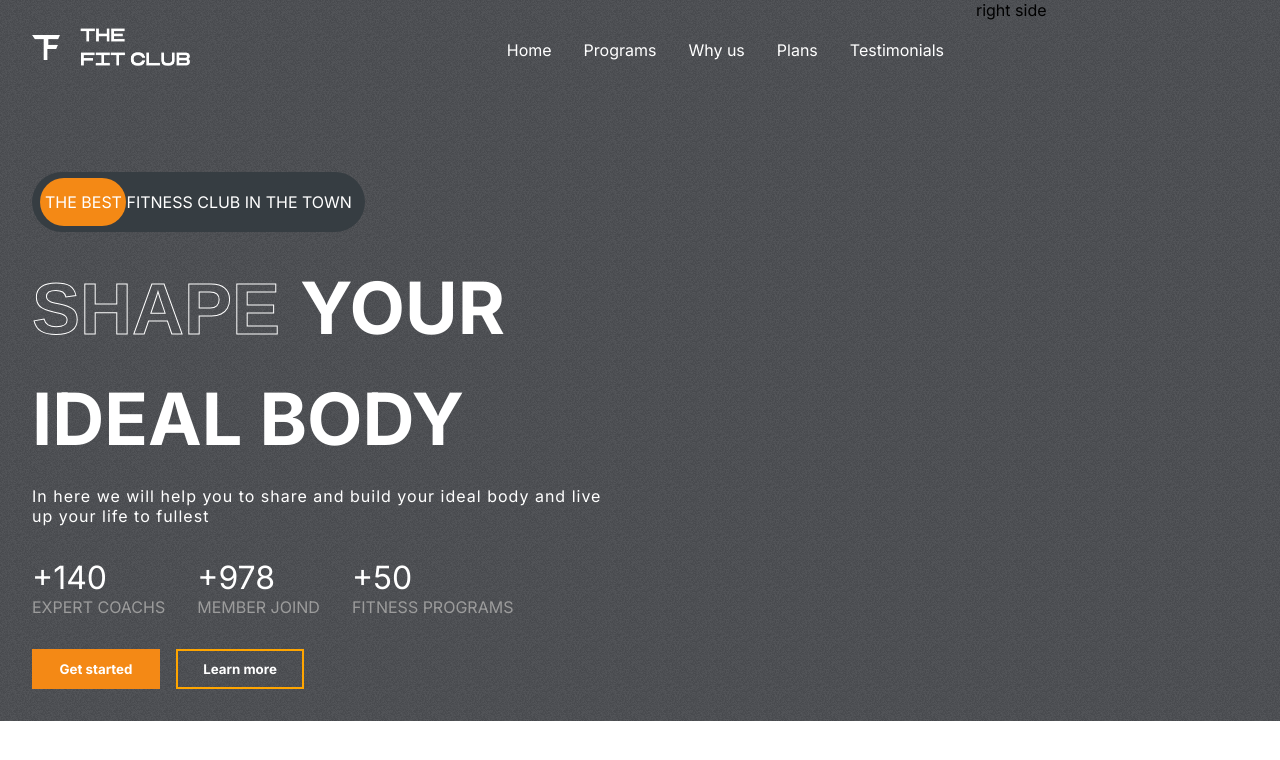
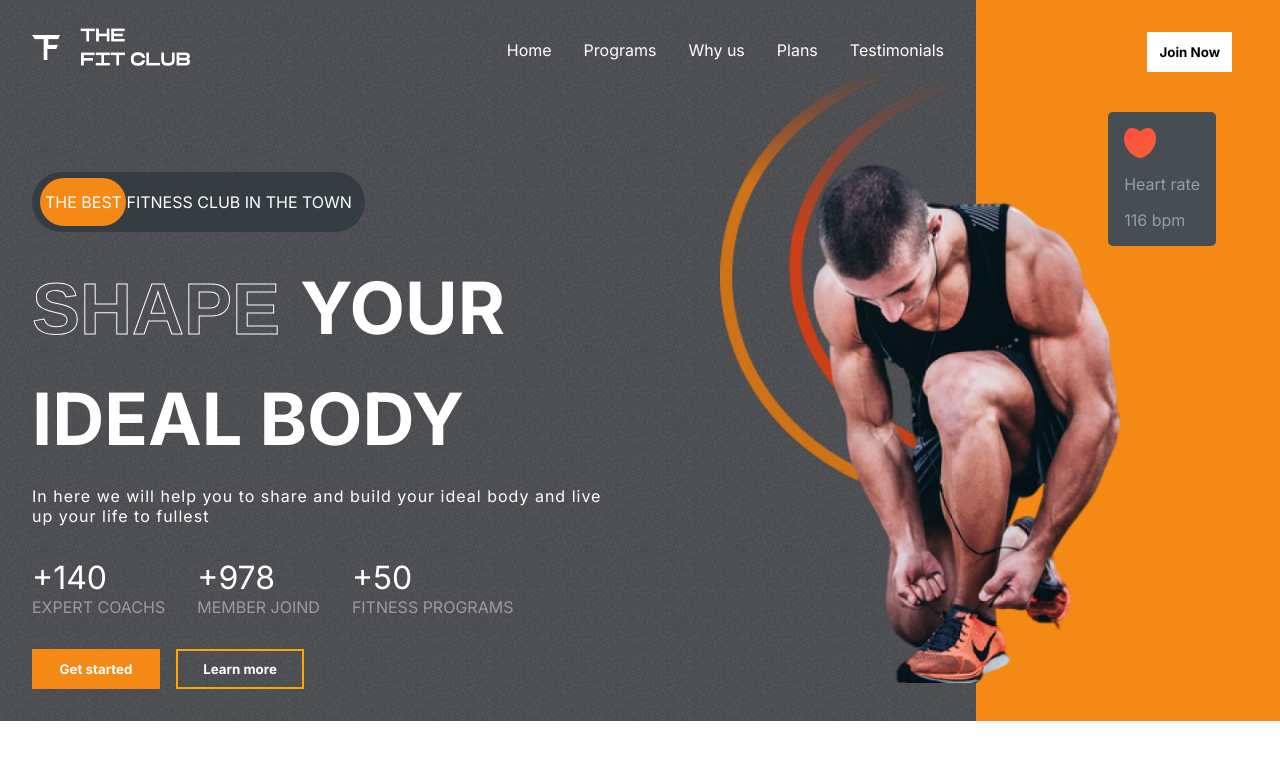
Before and after one commit to aatifali10/GYM-App, a React (Create React App) app: page / in a window 1280 px wide. Shown: the top 760 px of the page. Built offline with nearby package versions, Linux system fonts and the light colour scheme.

Commit message:
hero-images

```diff
--- a/src/components/hero/Hero.js
+++ b/src/components/hero/Hero.js
@@ -1,6 +1,10 @@
 import React from "react";
 import Header from "../header/Header";
 import "./hero.css";
+import hero_image from "../../assets/hero_image.png";
+import hero_image_back from "../../assets/hero_image_back.png";
+import Heart from "../../assets/heart.png";
+import Calories from "../../assets/calories.png";
 
 const Hero = () => {
   return (
@@ -50,7 +54,20 @@
             <button className="btn">Learn more</button>
           </div>
         </div>
-        <div className="right-side">right side</div>
+        <div className="right-side">
+          <button className="btn">Join Now</button>
+          <div className="heart-rate">
+            <img src={Heart} alt="heart" />
+            <span>Heart rate</span>
+            <span>116 bpm</span>
+          </div>
+          <img src={hero_image} alt="hero_image" className="hero_image" />
+          <img
+            src={hero_image_back}
+            alt="hero_image"
+            className="hero_image_back"
+          />
+        </div>
       </div>
     </>
   );
--- a/src/components/hero/hero.css
+++ b/src/components/hero/hero.css
@@ -11,9 +11,7 @@
   gap: 2rem;
   flex-direction: column;
 }
-.right-side {
-  flex: 1;
-}
+
 .the-ad {
   margin-top: 4rem;
   background-color: #363d42;
@@ -88,3 +86,50 @@
   width: 8rem;
   border: 2px solid orange;
 }
+.right-side {
+  flex: 1;
+  position: relative;
+  background-color: var(--orange);
+}
+.right-side .btn {
+  position: absolute;
+  right: 3rem;
+  top: 2rem;
+  color: black;
+}
+.heart-rate {
+  display: flex;
+  flex-direction: column;
+  gap: 1rem;
+  background-color: var(--darkGrey);
+  width: fit-content;
+  padding: 1rem;
+  align-items: start;
+  border-radius: 5px;
+  position: absolute;
+  right: 4rem;
+  top: 7rem;
+}
+.heart-rate img {
+  width: 2rem;
+}
+.heart-rate:nth-child(2) {
+  color: var(--gray);
+}
+.heart-rate:nth-child(3) {
+  color: white;
+  font-size: 1.5rem;
+}
+.hero_image {
+  position: absolute;
+  top: 10rem;
+  right: 8rem;
+  width: 23rem;
+}
+.hero_image_back {
+  position: absolute;
+  top: 4rem;
+  right: 20rem;
+  z-index: -1;
+  width: 15rem;
+}
```
